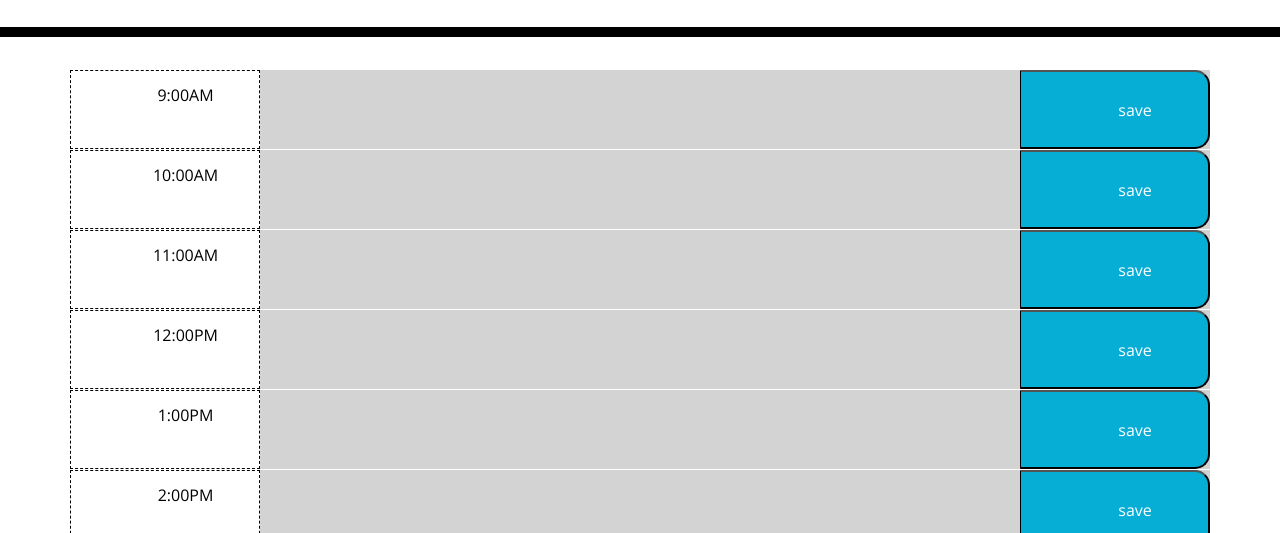
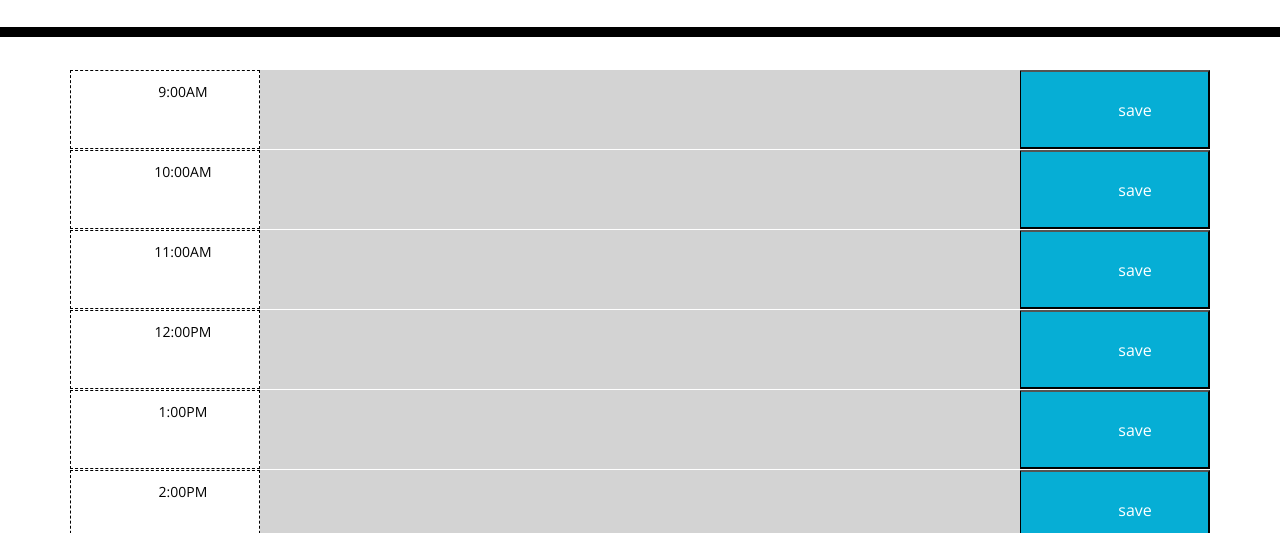
Before and after one commit to JOCECODE/Work-Day-Planner, a plain HTML site: page index.html in a window 1280 px wide. Shown: the part 267-800 px from the top of the page. Drawn offline with nearby package versions, Linux system fonts and the light colour scheme.

Commit message:
fixed format and font size looks clean need to do readme

```diff
--- a/stylesheet.css
+++ b/stylesheet.css
@@ -38,6 +38,7 @@ textarea {
   background-color: #ffffff;
   color: #000000;
   border: 1px dashed #000000;
+  font-size: 14px;
 }
 
 .past {
@@ -57,8 +58,6 @@ textarea {
 
 .saveBtn {
   border-left: 1px solid black;
-  border-top-right-radius: 15px;
-  border-bottom-right-radius: 15px;
   background-color: #06aed5;
   color: white;
 }
```
